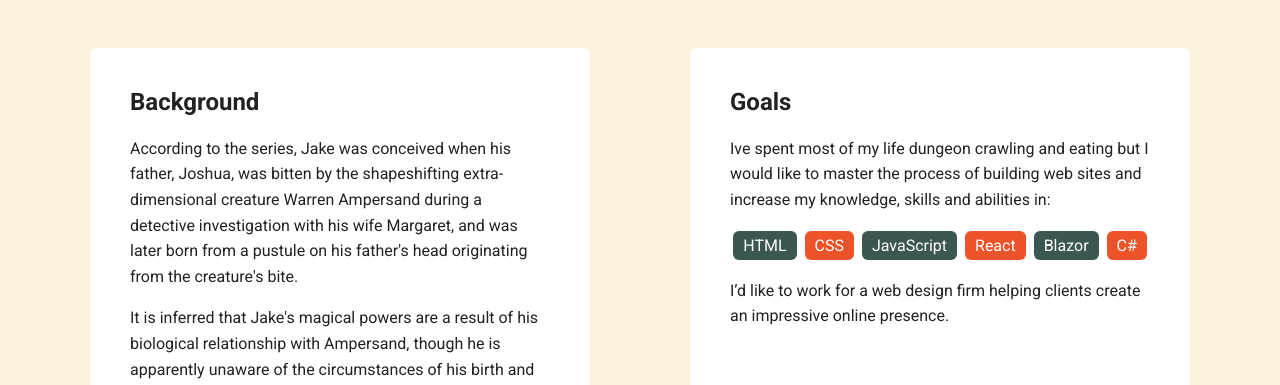
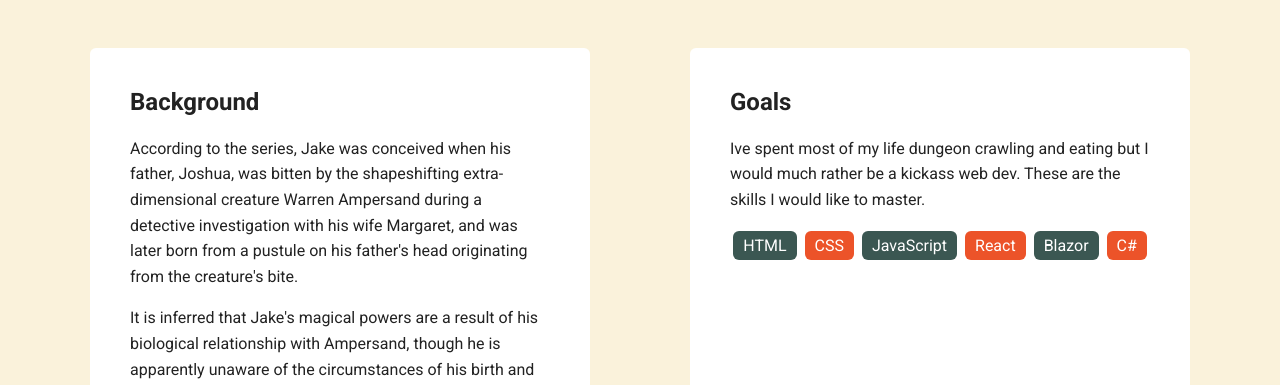
Before and after one commit to Emrikcah/project-one, a plain HTML site: page index.html in a window 1280 px wide. Shown: the part 411-796 px from the top of the page. Drawn offline with Linux system fonts and the light colour scheme; a web font is replaced by a local one.

Commit message:
deleted some text in index.html

```diff
--- a/index.html
+++ b/index.html
@@ -31,7 +31,7 @@
 
       <div class="card">
         <h2>Goals</h2>
-        <p>Ive spent most of my life dungeon crawling and eating but I would like to master the process of building web sites and increase my knowledge, skills and abilities in:</p>
+        <p>Ive spent most of my life dungeon crawling and eating but I would much rather be a kickass web dev. These are the skills I would like to master.</p>
         <ul class="skills">
           <li>HTML</li>
           <li>CSS</li>
@@ -40,7 +40,7 @@
           <li>Blazor</li>
           <li>C#</li>
         </ul>
-        <p>I’d like to work for a web design firm helping clients create an impressive online presence.</p>
+
       </div>
 
     </main>
```
